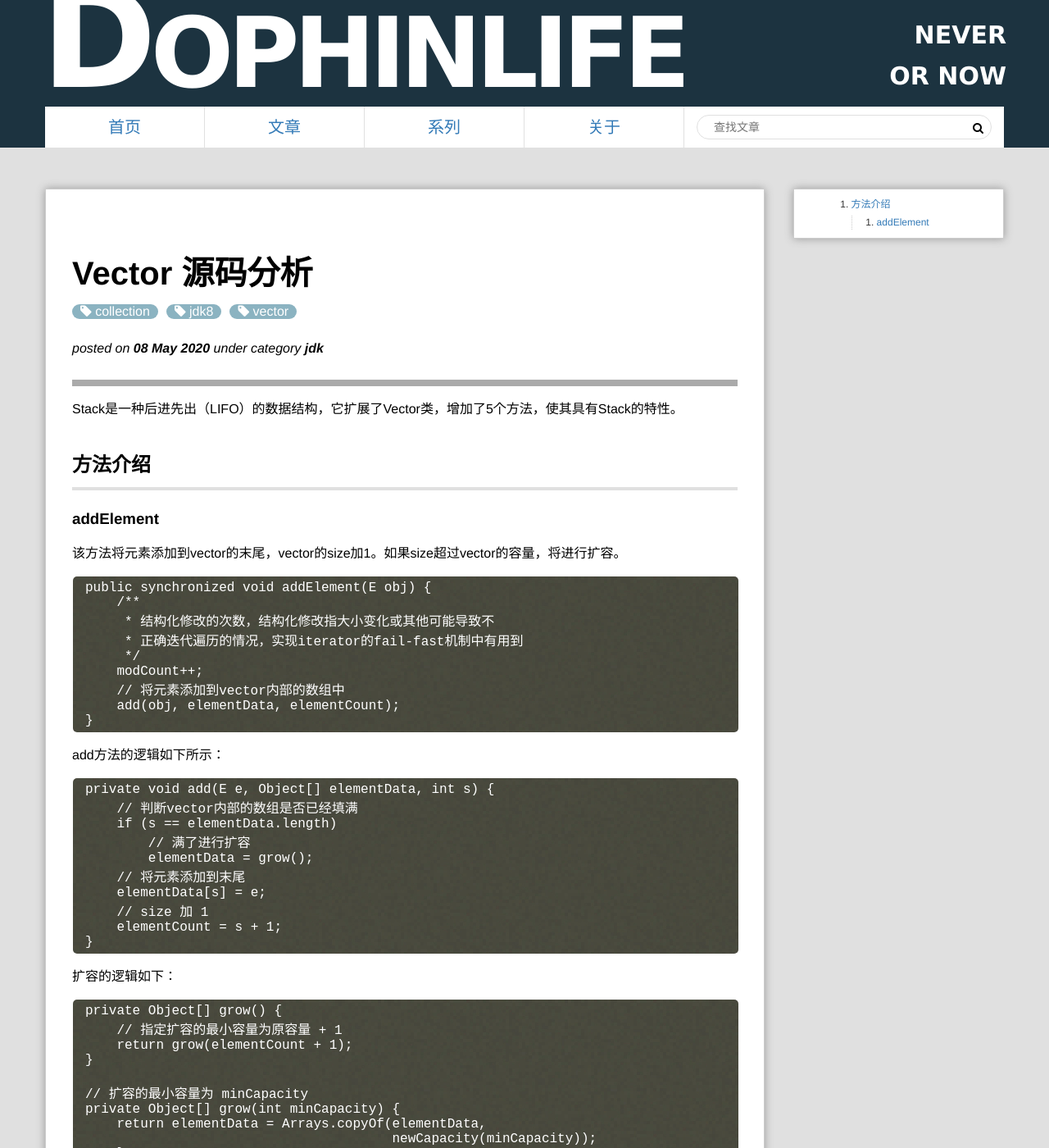
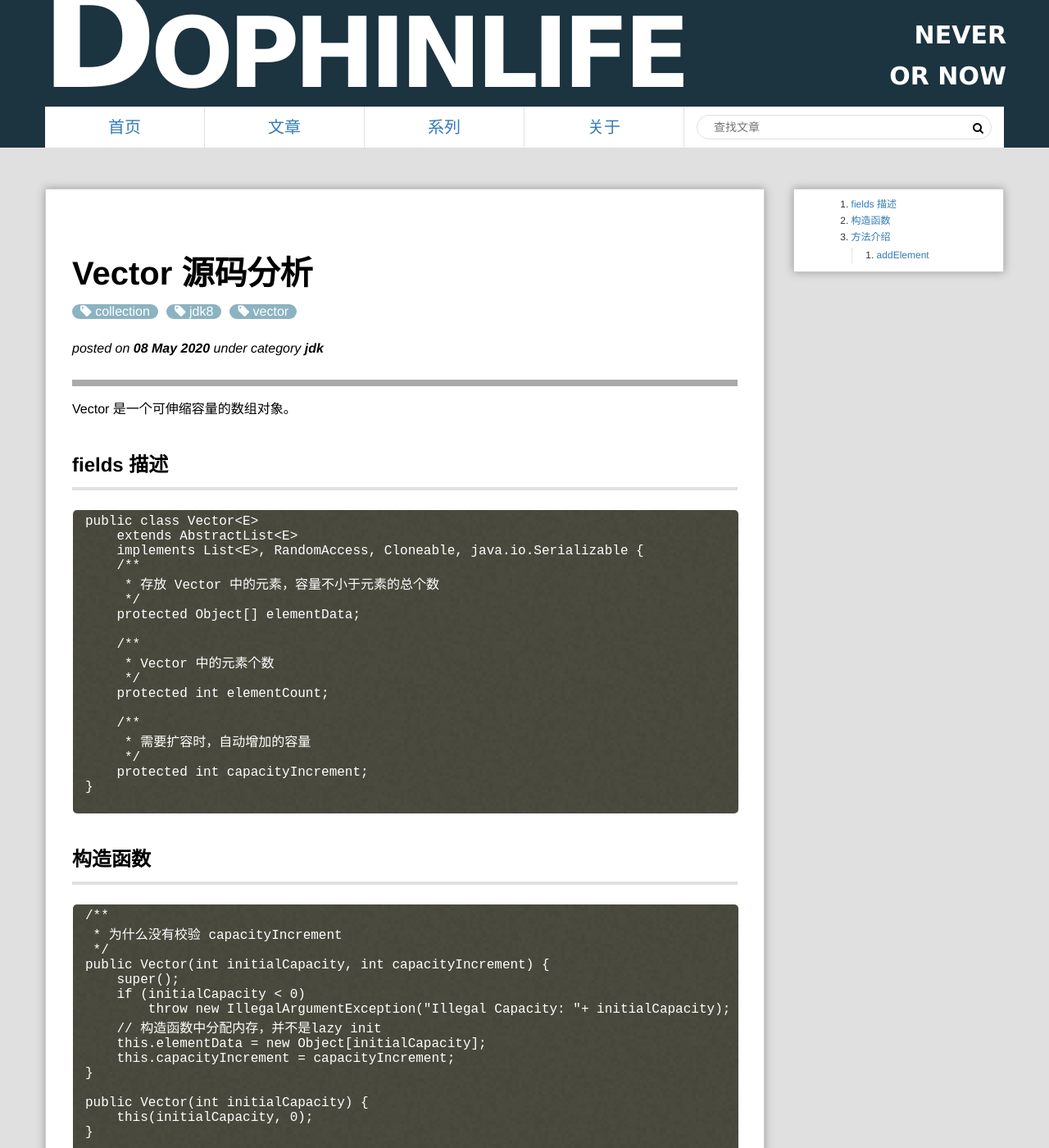
Before and after one commit to dophinlife/dophinlife.github.io, a Jekyll site: the page built from _posts/2020-05-08-Vector-source-code-analysis.md, in a window 1280 px wide and 1400 px high. Shown: the whole window at 82% size. Built offline with Jekyll 4.4.1, drawn with Linux system fonts in a browser that asks for light colours; some of the changed text lies outside the part shown.

Commit message:
stack ok

````diff
--- a/_posts/2020-05-08-Vector-source-code-analysis.md
+++ b/_posts/2020-05-08-Vector-source-code-analysis.md
@@ -5,7 +5,54 @@ category: jdk
 tags: [collection, jdk8, vector]
 excerpt: "Vector 数据结构源码分析"
 ---
-Stack是一种后进先出（LIFO）的数据结构，它扩展了Vector类，增加了5个方法，使其具有Stack的特性。
+Vector 是一个可伸缩容量的数组对象。
+
+## fields 描述
+
+```
+public class Vector<E>
+    extends AbstractList<E>
+    implements List<E>, RandomAccess, Cloneable, java.io.Serializable {
+    /**
+     * 存放 Vector 中的元素，容量不小于元素的总个数
+     */
+    protected Object[] elementData;
+
+    /**
+     * Vector 中的元素个数
+     */
+    protected int elementCount;
+
+    /**
+     * 需要扩容时，自动增加的容量
+     */
+    protected int capacityIncrement;
+}
+
+```
+## 构造函数
+
+```
+/**
+ * 为什么没有校验 capacityIncrement
+ */
+public Vector(int initialCapacity, int capacityIncrement) {
+    super();
+    if (initialCapacity < 0)
+        throw new IllegalArgumentException("Illegal Capacity: "+ initialCapacity);
+    // 构造函数中分配内存，并不是lazy init
+    this.elementData = new Object[initialCapacity];
+    this.capacityIncrement = capacityIncrement;
+}
+
+public Vector(int initialCapacity) {
+    this(initialCapacity, 0);
+}
+
+public Vector() {
+    this(10);
+}
+```
 
 ## 方法介绍
 
````
Also changed, not shown: _posts/2020-05-08-Stack-source-code-analysis.md (+1 -1 lines).
